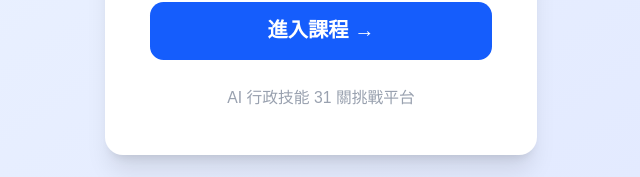
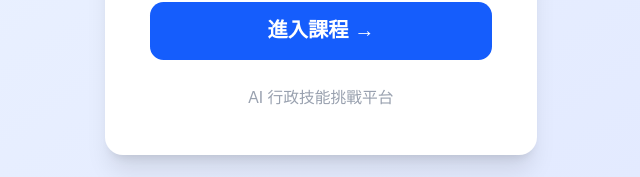
Before and after one commit to yangbala/ai-training-platform, a Next.js app: page / in a window 1280 px wide. Shown: the part 481-658 px from the top of the page, without its empty margins (319-959 px from the left). Built offline with nearby package versions, Linux system fonts and the light colour scheme.

Commit message:
fix: remove skill count numbers from all display text

```diff
--- a/app/layout.tsx
+++ b/app/layout.tsx
@@ -13,7 +13,7 @@ const geistMono = Geist_Mono({
 });
 
 export const metadata: Metadata = {
-  title: "AI 行政技能 31 關挑戰",
+  title: "AI 行政技能挑戰",
   description: "學會 AI 工具，讓每天的辦公室工作更輕鬆",
 };
 
--- a/app/page.tsx
+++ b/app/page.tsx
@@ -71,7 +71,7 @@ function LoginPage({ onLogin }: { onLogin: () => void }) {
         </form>
 
         <p className="text-center text-gray-400 text-sm mt-6">
-          AI 行政技能 31 關挑戰平台
+          AI 行政技能挑戰平台
         </p>
       </div>
     </main>
@@ -89,7 +89,7 @@ function SkillPlatform({ onLogout }: { onLogout: () => void }) {
           <div className="flex items-center justify-between mb-3">
             <div>
               <h1 className="text-xl font-bold text-gray-900">
-                🤖 AI 行政技能 31 關挑戰
+                🤖 AI 行政技能挑戰
               </h1>
               <p className="text-sm text-gray-500 mt-0.5">
                 學會 AI 工具，讓每天的辦公室工作更輕鬆
@@ -127,7 +127,7 @@ function SkillPlatform({ onLogout }: { onLogout: () => void }) {
         <div className="grid grid-cols-1 md:grid-cols-2 gap-4 mb-10">
           <div className="bg-gray-800 rounded-xl p-5 border border-gray-700">
             <div className="text-xs text-blue-400 font-semibold mb-1 uppercase tracking-wide">經典路線</div>
-            <h3 className="text-lg font-bold mb-1">AI 行政技能 31 關挑戰</h3>
+            <h3 className="text-lg font-bold mb-1">AI 行政技能挑戰</h3>
             <p className="text-gray-400 text-sm mb-4">用 ChatGPT / Claude 處理日常辦公任務</p>
             <a href="#skills" className="inline-block bg-blue-600 hover:bg-blue-500 text-white text-sm px-4 py-2 rounded-lg">
               繼續挑戰 →
```
